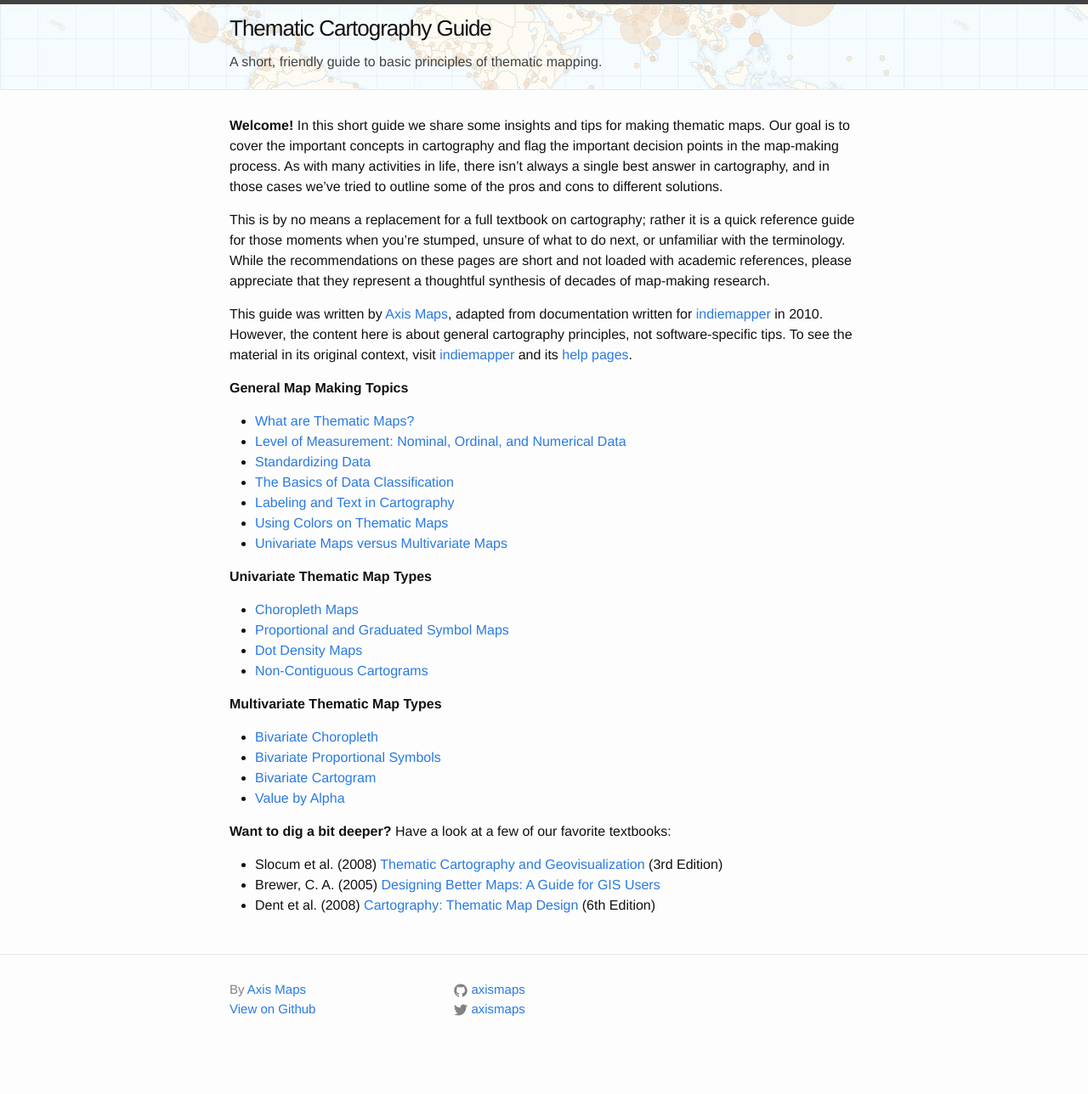
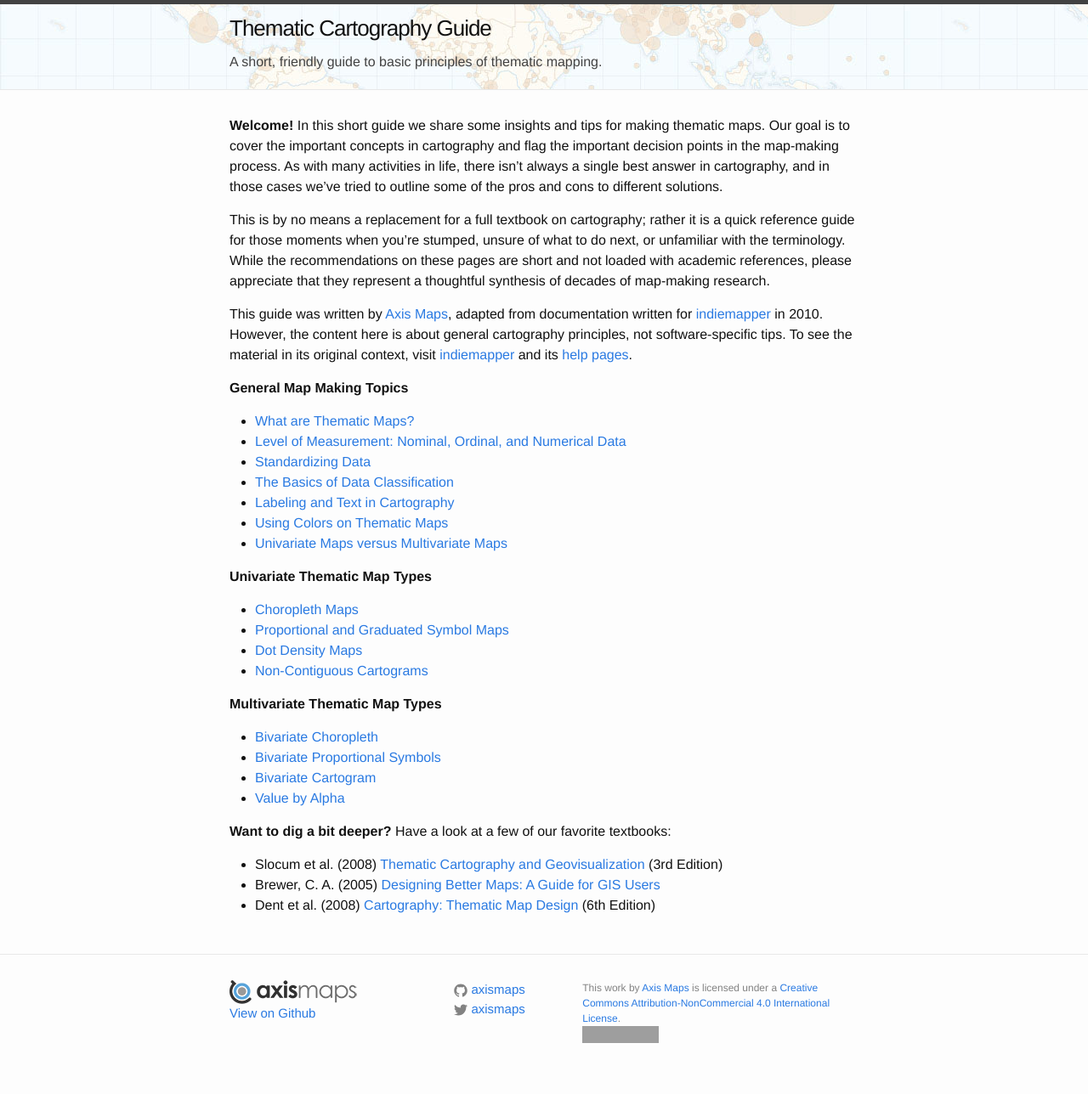
Before and after one commit to axismaps/thematic-cartography, a Jekyll site: the page built from index.md, in a window 1280 px wide. Shown: the whole page at 85% size. Built offline with Jekyll 4.4.1, drawn with Linux system fonts in a browser that asks for light colours; before the commit the page ends 1259 px from its top, so only the background shows below that; grey boxes are pictures that could not be loaded.

Commit message:
Add logo and license

```diff
--- a/_includes/footer.html
+++ b/_includes/footer.html
@@ -5,7 +5,7 @@
     <div class="footer-col-wrapper">
       <div class="footer-col  footer-col-1">
         <ul class="contact-list">
-          <li>By <a href="http://axismaps.com">Axis Maps</a></li>
+          <li><a href="http://axismaps.com"><img src="images/axismaps.png" alt="Axis Maps" title="Axis Maps"/></a></li>
           <li><a href="{{ site.githuburl }}">View on Github</a></li>
         </ul>
       </div>
@@ -43,6 +43,13 @@
         </ul>
       </div>
 
+      <div class="footer-col  footer-col-3">
+        <p class="license">
+          This <span xmlns:dct="http://purl.org/dc/terms/" href="http://purl.org/dc/dcmitype/Text" rel="dct:type">work</span> by <a xmlns:cc="http://creativecommons.org/ns#" href="http://www.axismaps.com" property="cc:attributionName" rel="cc:attributionURL">Axis Maps</a> is licensed under a <a rel="license" href="http://creativecommons.org/licenses/by-nc/4.0/">Creative Commons Attribution-NonCommercial 4.0 International License</a>.<br/>
+          <a rel="license" href="http://creativecommons.org/licenses/by-nc/4.0/"><img alt="Creative Commons License" style="border-width:0" src="https://i.creativecommons.org/l/by-nc/4.0/88x31.png" /></a>
+        </p>
+      </div>
+
     </div>
 
   </div>
--- a/_sass/_layout.scss
+++ b/_sass/_layout.scss
@@ -141,6 +141,10 @@
     width:         calc(45% - (#{$spacing-unit} / 2));
 }
 
+.license{
+    font-size: 12px;
+}
+
 @include media-query($on-laptop) {
     .footer-col-1,
     .footer-col-2 {
```
Also changed, not shown: images/axismaps.png (added).
